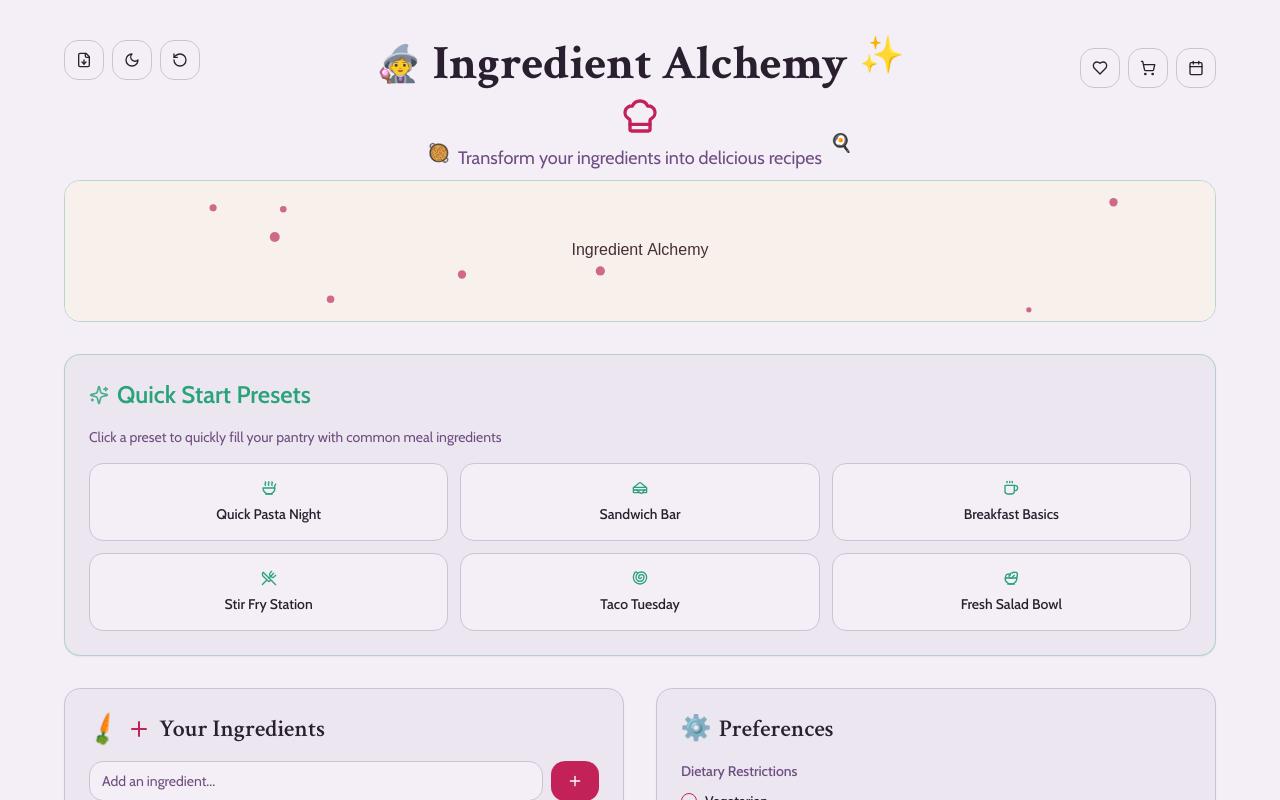
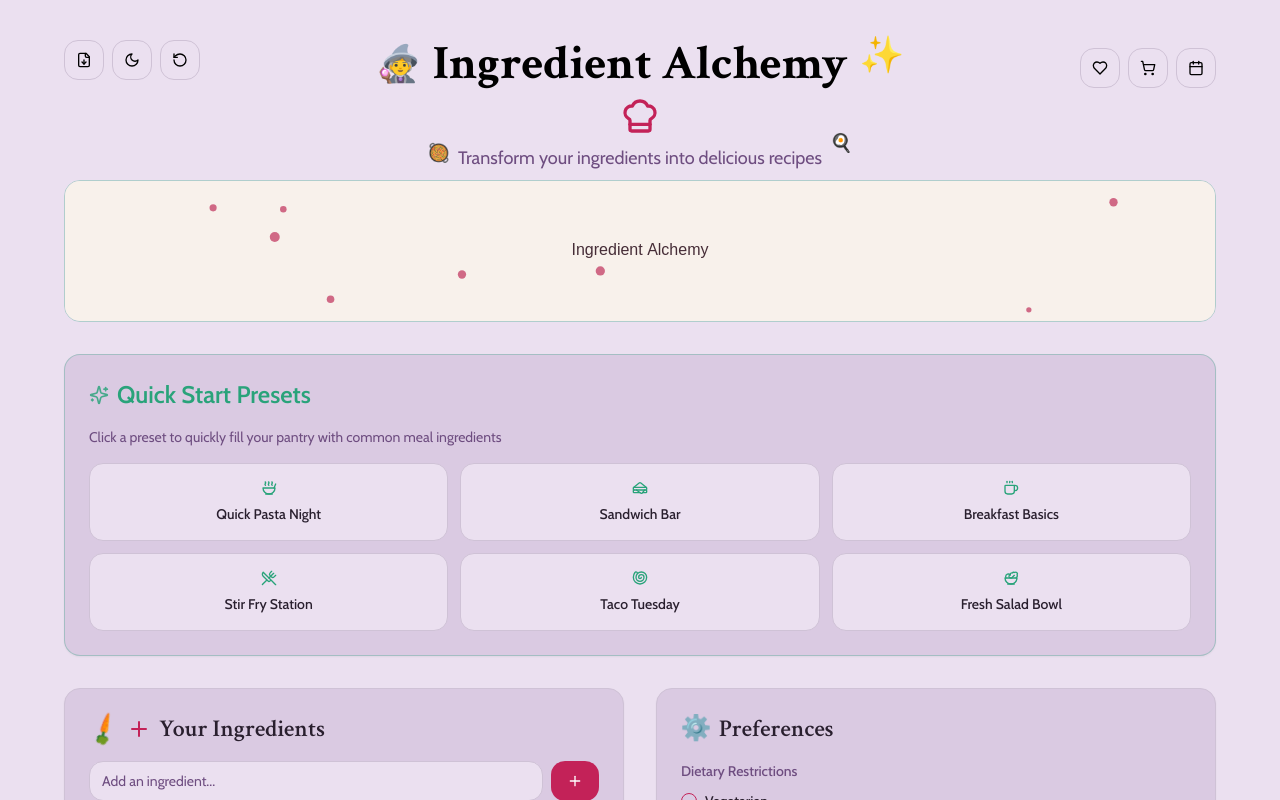
Before and after one commit to krichardson-tech/ingredient-alchemy-99, a React (Vite) app: page / in a window 1280 px wide. Shown: the top 800 px of the page. Built offline with nearby package versions, Linux system fonts and the light colour scheme; the HTML template or start-up script is replaced by a standard one.

Commit message:
Refine lilac light-mode palette
Update color variables in index.css

```diff
--- a/src/index.css
+++ b/src/index.css
@@ -8,9 +8,9 @@ All colors MUST be HSL.
 
 @layer base {
   :root {
-    --background: 280 30% 95%;
-    --foreground: 280 20% 15%;
-    --card: 280 25% 92%;
+    --background: 280 35% 91%;
+    --card: 280 30% 84%;
+    --popover: 280 35% 92%;
     --card-foreground: 280 20% 15%;
     --popover: 280 30% 95%;
     --popover-foreground: 280 20% 15%;
```
